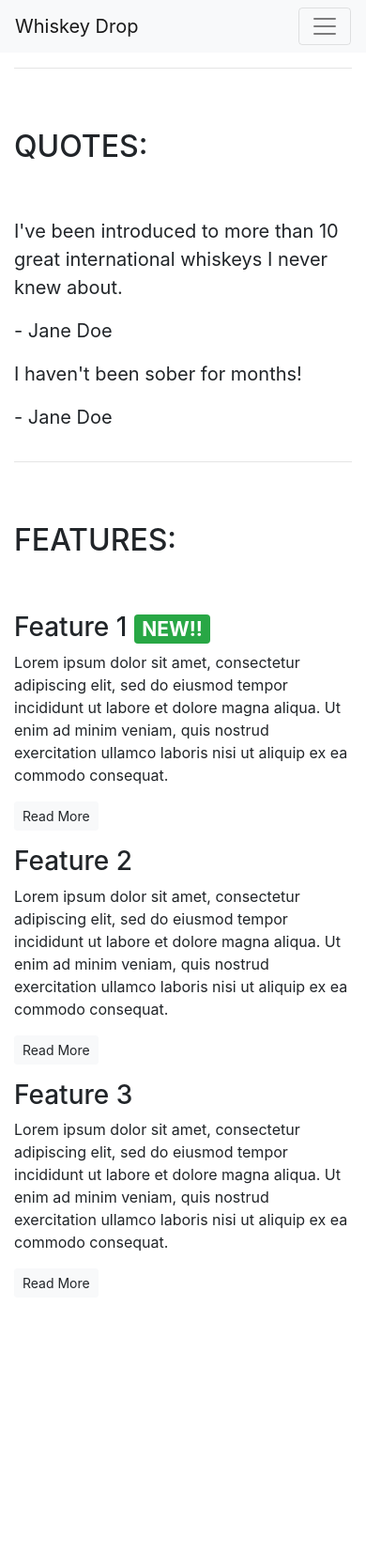
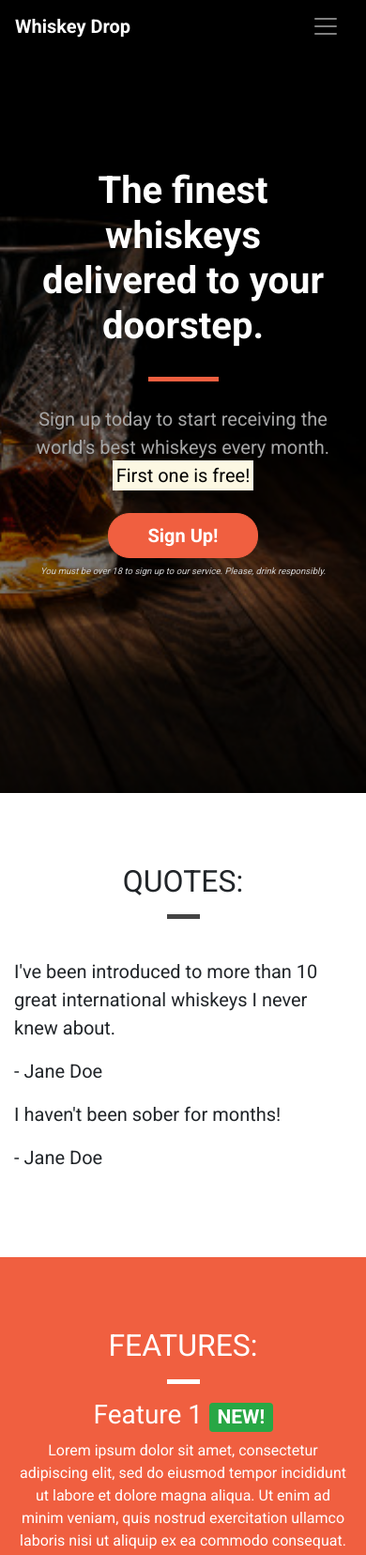
Before and after one commit to AshleyMeakins/bootstrap4, a plain HTML site: page index.html in a window 390 px wide. Shown: the top 1655 px of the page at 94% size. Before the commit the page ends 1397 px from the top, so only its background shows below. Drawn offline with nearby package versions, Linux system fonts and the light colour scheme.

Commit message:
fixed the broken nav button in mobile view, further styled the page through CSS abd cleaned up the code.

```diff
--- /dev/null
+++ b/css/style.css
@@ -0,0 +1,182 @@
+body {
+    font-family: 'Roboto', sans-serif;
+}
+
+.container-wrapper {}
+
+.container-wrapper--red {
+    background-color: #f05f40;
+    color: white;
+}
+
+.alert-container {}
+
+.callout-container {
+    height: 100vh;
+
+    background: url('../images/whiskeydrop.jpg') no-repeat bottom right fixed;
+    -webkit-background-size: cover;
+    -moz-background-size: cover;
+    -o-background-size: cover;
+    background-size: cover;
+
+    display: flex;
+    align-items: center;
+    justify-content: center;
+
+    position: relative;
+}
+
+.opaque-overlay {
+    position: absolute;
+    top: 0;
+    left: 0;
+    height: 100%;
+    width: 100%;
+    background-color: rgba(0, 0, 0, 0.5);
+}
+
+.content-container {
+    padding-top: 75px;
+    padding-bottom: 75px;
+}
+
+.navalert-container {
+    position: absolute;
+    top: 0;
+    left: 0;
+    z-index: 1;
+    padding-left: 0;
+    padding-right: 0;
+}
+
+.navbar {
+    margin-bottom: 0;
+    width: 100%;
+    background-color: rgba(0, 0, 0, .25);
+    border: 0;
+}
+
+.navbar .navbar-toggler {
+    border: 0;
+}
+
+.navbar .navbar-brand {
+    font-weight: bold;
+}
+
+.navbar .navbar-nav a {
+    font-weight: bold;
+}
+
+.jumbotron {
+    background-color: transparent;
+}
+
+.jumbotron h1 {
+    color: white;
+    font-weight: bold;
+    margin-bottom: 30px;
+    color: white;
+}
+
+.jumbotron .lead {
+    color: #a7a7a7;
+    margin: 25px 0;
+}
+
+.jumbotron small {
+    font-size: 60%;
+    font-style: italic;
+    color: #d0d0d0;
+}
+
+.block-divider {
+    width: 75px;
+    height: 5px;
+    border: 0;
+    background-color: #444;
+}
+
+.block-divider--orange {
+    background-color: #f05f40;
+}
+
+.block-divider--white {
+    background-color: white;
+}
+
+.block-divider--short {
+    width: 35px;
+}
+
+.btn--cta {
+    font-weight: bold;
+    border-radius: 23px;
+    width: 160px;
+}
+
+.btn--red {
+    color: white;
+    background-color: #f05f40;
+    border-color: #f05f40;
+}
+
+.btn--red:hover,
+.btn--red:active,
+.btn--red:focus,
+.btn--red:active:focus {
+    background-color: #df4929;
+    border-color: #df4929;
+    color: white;
+}
+
+.alert-container .col-12 {
+    padding-left: 0;
+    padding-right: 0;
+}
+
+.site-wide-alert {
+    color: #544600;
+    background-color: #eec802;
+    border-color: #eec802;
+    padding: 5px 15px;
+    margin-bottom: 0;
+    border: 1px solid transparent;
+    border-radius: 0;
+}
+
+.page-header {
+    margin-bottom: 0;
+    border-bottom: 0;
+    text-align: center;
+}
+
+.page-header h2 {
+    margin-top: 0;
+}
+
+.quotes .page-header {
+    margin-bottom: 25px;
+}
+
+.feature {
+    text-align: center;
+    margin-bottom: 40px;
+}
+
+.feature i {
+    margin-bottom: 20px;
+    font-size: 45px;
+    line-height: 45px;
+}
+
+.feature .btn {
+    background-color: white;
+    border-color: white;
+    border-radius: 15px;
+    min-width: 100px;
+    font-weight: bold;
+    margin-top: 10px;
+    color: #f05f40;
+}
--- a/index.html
+++ b/index.html
@@ -3,21 +3,32 @@
 
 <head>
     <meta charset="utf-8">
+    <meta name="viewport" content="width=device-width, initial-scale=1.0">
     <title>Whiskey Drop | Taste a new whiskey every month</title>
-    <meta name="viewport" content="width=device-width, initial-scale=1.0">
     <link rel="stylesheet" href="https://maxcdn.bootstrapcdn.com/bootstrap/4.1.3/css/bootstrap.min.css">
-    <script src="https://kit.fontawesome.com/37c6ec5be0.js" crossorigin="anonymous"></script>
+    <link rel="stylesheet" href="https://use.fontawesome.com/releases/v5.6.1/css/all.css" integrity="sha384-gfdkjb5BdAXd+lj+gudLWI+BXq4IuLW5IT+brZEZsLFm++aCMlF1V92rMkPaX4PP" crossorigin="anonymous">
+    <link href="https://fonts.googleapis.com/css?family=Roboto:400,700" rel="stylesheet">
+    <link rel="stylesheet" href="css/style.css" type="text/css" />
 </head>
 
 <body>
-    <nav class="navbar navbar-light bg-light navbar-expand-sm">
+    <div class="container-fluid navalert-container">
+        <div class="container-fluid alert-container">
+            <div class="row d-none d-sm-block">
+                <div class="col-12">
+                    <div class="site-wide-alert alert alert-warning">
+                        <strong>Sale Now On!</strong> We've got a sale on. Get a 12-month subscription for the price of 6! <a href="">See here for details!</a>
+                    </div>
+                </div>
+            </div>
+        </div>
+        <nav class="navbar navbar-dark navbar-expand-sm">
             <a href="/" class="navbar-brand">Whiskey Drop</a>
 
-        <button class="navbar-toggler ml-auto" type="button" data-toggle="collaplse" data-target="#navbarNavDropdown" aria-controls="navbarNavDropdown" aria-expanded="false" aria-label="Toggle navigation">
+            <button class="navbar-toggler ml-auto" type="button" data-toggle="collapse" data-target="#navbarNavDropdown" aria-controls="navbarNavDropdown" aria-expanded="false" aria-label="Toggle navigation">
         <span class="navbar-toggler-icon"></span></button>
 
             <div class="collapse navbar-collapse" id="navbarNavDropdown">
-
                 <ul class="navbar-nav mr-auto">
                     <li class="active nav-item mr-2"><a class="nav-link" href="/">Home</a></li>
                     <li class="nav-item mr-2"><a class="nav-link" href="/about">About</a></li>
@@ -27,52 +38,56 @@
         </a>
                         <div class="dropdown-menu" aria-labelledby="navbarDropdownMenuLink">
                             <a class="dropdown-item" href="#">Irish</a>
-                    <a class="dropdown-item" href="#">Scottish</a>
+                            <a class="dropdown-item" href="#">Scotch</a>
                             <a class="dropdown-item" href="#">Japanese</a>
                             <a class="dropdown-item" href="#">American</a>
                         </div>
                     </li>
 
-            <li class="nav-item mr-2 d-block d-sm-none"><a class="nav-link" href="/login">Sing In / Sign Up</a></li>
+                    <li class="nav-item mr-2 d-block d-sm-none"><a class="nav-link" href="/login">Sign In / Sign Up</a></li>
                 </ul>
             </div>
             <div class="d-none d-md-block">
                 <p class="navbar-text my-auto mr-2"><i>Great whiskey delivered to your door!</i></p>
-            <a href="/login">Sign In / Up</a>
+                <a href="/login" class="btn btn--cta btn--red">Sign In / Sign Up</a>
             </div>
         </nav>
-    <article class="container mt-3">
+    </div>
+    <div class="container-fluid callout-container">
         <!-- Callout -->
-        <div class="row d-none d-sm-block">
+        <div class="opaque-overlay">&nbsp;</div>
+        <div class="row">
             <div class="col-12">
-            <div class="alert alert-warning">
-            <strong>Sale Now On!</strong> We've got a sale on. Get a 12 month subscription for the price of 6! <a href="">See here for details!</a></div>
                 <section class="callout jumbotron text-center">
-                    <h1>The finest whiskeys delivered to your doorstep.</h1>
+                    <h1 class="jumbotron-header">The finest whiskeys delivered to your doorstep.</h1>
+                    <hr class="block-divider block-divider--orange">
                     <p class="lead">Sign up today to start receiving the world's best whiskeys every month.
                         <s class="d-none d-sm-inline">€19.99</s>
                         <span class="d-inline d-sm-none"><br></span>
                         <strong><mark>First one is free!</mark></strong></p>
-                    <button class="btn btn-success btn-lg" data-toggle="modal" data-target="#signUpModal">Sign up!</button>
-                    <p class="text-muted"><small>You must be over 19 to sign up to our service. Please drink responsibly.</small></p>
+                    <button class="btn btn-lg btn--cta btn--red" data-toggle="modal" data-target="#signUpModal">Sign Up!</button>
+                    <p class="text-muted"><small>You must be over 18 to sign up to our service. Please, drink responsibly.</small></p>
                 </section>
             </div>
         </div>
         <!-- /.callout -->
-        <hr>
+    </div>
 
     <!-- Quotes -->
+    <div class="container-wrapper">
+        <div class="container quotes-container content-container">
             <section class="quotes">
                 <div class="row">
-                <div class="col-12 my-5">
+                    <div class="col-12 page-header">
                         <h2 class="text-uppercase">Quotes:</h2>
+                        <hr class="block-divider block-divider--short">
                     </div>
                 </div>
                 <div class="row">
                     <div class="col-12 col-md-6">
                         <div class="media">
                             <div class="d-none d-sm-block">
-                                <img src="https://raw.githubusercontent.com/Code-Institute-Solutions/BootstrappingYourNextBigIdea-BS4/master/03-Components/02-core_components-part-2/images/girl-image.png" class="rounded-circle mr-3" height="100" width="100">
+                                <img src="images/girl-image.png" class="rounded-circle mr-3" height=100 width=100>
                             </div>
                             <div class="media-body">
                                 <blockquote class="blockquote">
@@ -85,7 +100,7 @@
                     <div class="col-12 col-md-6">
                         <div class="media">
                             <div class="d-none d-sm-block">
-                                <img src="https://raw.githubusercontent.com/Code-Institute-Solutions/BootstrappingYourNextBigIdea-BS4/master/03-Components/02-core_components-part-2/images/guy-image.png" class="rounded-circle mr-3" height="100" width="100">
+                                <img src="images/guy-image.png" class="rounded-circle mr-3" height=100 width=100>
                             </div>
                             <div class="media-body">
                                 <blockquote class="blockquote">
@@ -98,50 +113,52 @@
                 </div>
             </section>
             <!-- /.quotes -->
-        <hr>
+        </div>
+    </div>
 
     <!-- Features -->
+    <div class="container-wrapper container-wrapper--red">
+        <div class="container features-container content-container">
             <section class="features">
                 <div class="row">
-            <div class="col-12 my-5">
+                    <div class="col-12 page-header">
                         <h2 class="text-uppercase">Features:</h2>
+                        <hr class="block-divider block-divider--short block-divider--white">
                     </div>
                 </div>
                 <div class="row">
                     <div class="col-12 col-md-6 col-lg-4">
                         <div class="feature">
-                    <h3><i class="fas fa-gift d-none d-sm-inline"></i> Feature 1 <span class="badge badge-success">NEW!!</span></h3>
-                    <p>Lorem ipsum dolor sit amet, consectetur adipiscing elit, sed do eiusmod tempor incididunt ut labore et dolore magna aliqua.
-                Ut enim ad minim veniam, quis nostrud exercitation ullamco laboris nisi ut aliquip ex ea commodo consequat.</p>
+                            <h3><i class="fas fa-gift d-none d-sm-block"></i> Feature 1 <span class="badge badge-success">NEW!</span></h3>
+                            <p>Lorem ipsum dolor sit amet, consectetur adipiscing elit, sed do eiusmod tempor incididunt ut labore et dolore magna aliqua. Ut enim ad minim veniam, quis nostrud exercitation ullamco laboris nisi ut aliquip ex ea commodo consequat.</p>
                             <p><a class="btn btn-sm btn-light" href="">Read More</a></p>
                         </div>
                     </div>
                     <div class="col-12 col-md-6 col-lg-4">
                         <div class="feature">
-                <h3><i class="fas fa-credit-card d-none d-sm-inline"></i> Feature 2</h3>
-                <p>Lorem ipsum dolor sit amet, consectetur adipiscing elit, sed do eiusmod tempor incididunt ut labore et dolore magna aliqua.
-                Ut enim ad minim veniam, quis nostrud exercitation ullamco laboris nisi ut aliquip ex ea commodo consequat.</p>
+                            <h3><i class="fas fa-credit-card d-none d-sm-block"></i> Feature 2</h3>
+                            <p>Lorem ipsum dolor sit amet, consectetur adipiscing elit, sed do eiusmod tempor incididunt ut labore et dolore magna aliqua. Ut enim ad minim veniam, quis nostrud exercitation ullamco laboris nisi ut aliquip ex ea commodo consequat.</p>
                             <p><a class="btn btn-sm btn-light" href="">Read More</a></p>
                         </div>
                     </div>
                     <div class="col-12 d-md-none d-lg-block col-lg-4">
                         <div class="feature">
-                <h3><i class="fas fa-times-circle d-none d-sm-inline"></i> Feature 3</h3>
-                <p>Lorem ipsum dolor sit amet, consectetur adipiscing elit, sed do eiusmod tempor incididunt ut labore et dolore magna aliqua.
-                Ut enim ad minim veniam, quis nostrud exercitation ullamco laboris nisi ut aliquip ex ea commodo consequat.</p>
+                            <h3><i class="fas fa-times-circle d-none d-sm-block"></i> Feature 3</h3>
+                            <p>Lorem ipsum dolor sit amet, consectetur adipiscing elit, sed do eiusmod tempor incididunt ut labore et dolore magna aliqua. Ut enim ad minim veniam, quis nostrud exercitation ullamco laboris nisi ut aliquip ex ea commodo consequat.</p>
                             <p><a class="btn btn-sm btn-light" href="">Read More</a></p>
                         </div>
                     </div>
                 </div>
             </section>
             <!-- /.features -->
-    </article>
+        </div>
+    </div>
 
     <div class="modal" tabindex="-1" role="dialog" id="signUpModal">
         <div class="modal-dialog" role="document">
             <div class="modal-content">
                 <div class="modal-header">
-        <h5 class="modal-title">Sign Up to Whiskey Drop!</h5>
+                    <h5 class="modal-title">Sign Up To Whiskey Drop!</h5>
                     <button type="button" class="close" data-dismiss="modal" aria-label="Close">
           <span aria-hidden="true">&times;</span>
         </button>
@@ -164,10 +181,6 @@
                         <button type="submit" class="btn btn-success">Submit</button>
                     </form>
                 </div>
-      <div class="modal-footer">
-        <button type="button" class="btn btn-primary">Save changes</button>
-        <button type="button" class="btn btn-secondary" data-dismiss="modal">Close</button>
-      </div>
             </div>
         </div>
     </div>
```
Also changed, not shown: images/girl-image.png (added), images/guy-image.png (added), images/whiskeydrop.jpg (added), 1 other file. Lines whose indentation alone changed are shown as unchanged.
